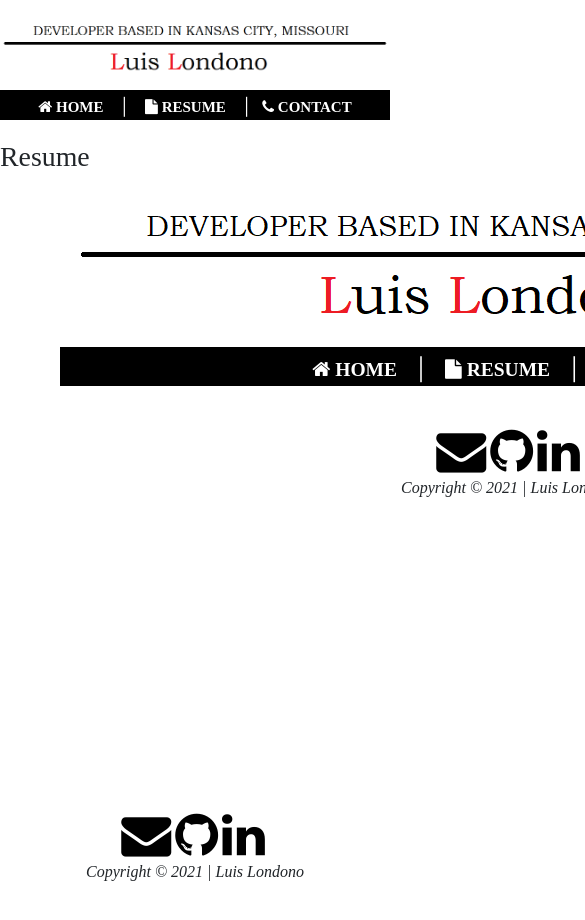
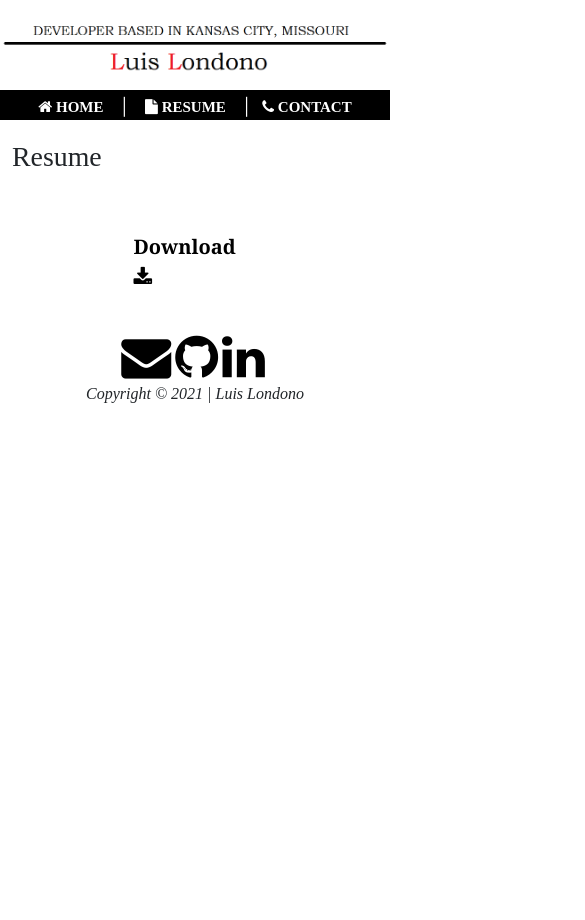
Before and after one commit to luis-londono/personal-site, a React (Create React App) app in the folder personal-site/: page /resume in a window 390 px wide. Shown: the top 920 px of the page, 585 px wide, since content can reach past the window. After the commit the page ends 844 px from the top, so only its background shows below. Built offline with nearby package versions, Linux system fonts and the light colour scheme.

Commit message:
added resume button for mobile view

```diff
--- a/personal-site/src/Resume.jsx
+++ b/personal-site/src/Resume.jsx
@@ -4,10 +4,26 @@ import resume from "../src/images/resume.pdf";
 
 const Resume = () => {
   return (
-    <div>
+    <div className="container body-content">
       <h1>Resume</h1>
       <div id="cv">
         <Iframe source={resume} />
+      </div>
+      <br />
+      <div className="container-btn">
+        <div className="center">
+          {/* <button className="btn-download" onClick={buttonClick}>
+            Download <i class="fa fa-download"></i>
+          </button> */}
+          <a
+            class="btn-download"
+            role="button"
+            href={resume}
+            download="luis_londono"
+          >
+            Download <i class="fa fa-download"></i>
+          </a>
+        </div>
       </div>
     </div>
   );
--- a/personal-site/src/index.css
+++ b/personal-site/src/index.css
@@ -205,6 +205,10 @@ footer a:hover {
   padding-right: 25%;
 }
 
+.btn-download {
+  display: none;
+}
+
 /* TABLET */
 @media only screen and (max-width: 64em) {
   header {
@@ -271,4 +275,40 @@ footer a:hover {
     padding-left: 20px;
     padding-right: 20px;
   }
+
+  #cv {
+    display: none;
+    visibility: hidden;
+  }
+
+  .btn-download {
+    display: block;
+    background-color: white !important;
+    border: none !important;
+    color: black !important;
+    padding: 12px 30px !important;
+    cursor: pointer !important;
+    font-size: 20px !important;
+  }
+
+  /* Darker background on mouse-over */
+  .btn-download:hover {
+    background-color: #cccccc !important;
+    transform: scale(1.1);
+    border-radius: 15px;
+  }
+
+  .container-btn {
+    height: 100px;
+    position: relative;
+  }
+
+  .center {
+    margin: 0;
+    position: absolute;
+    top: 50%;
+    left: 50%;
+    -ms-transform: translate(-50%, -50%);
+    transform: translate(-50%, -50%);
+  }
 }
```
